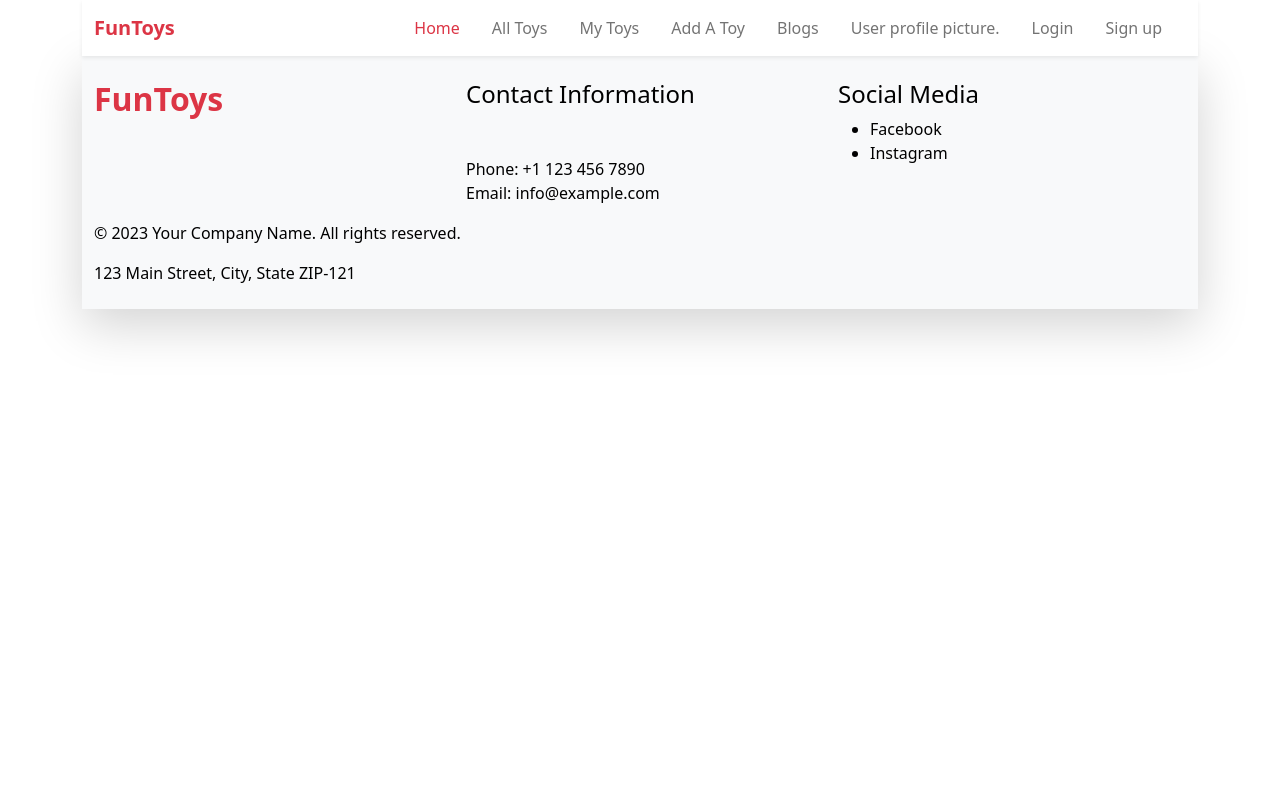
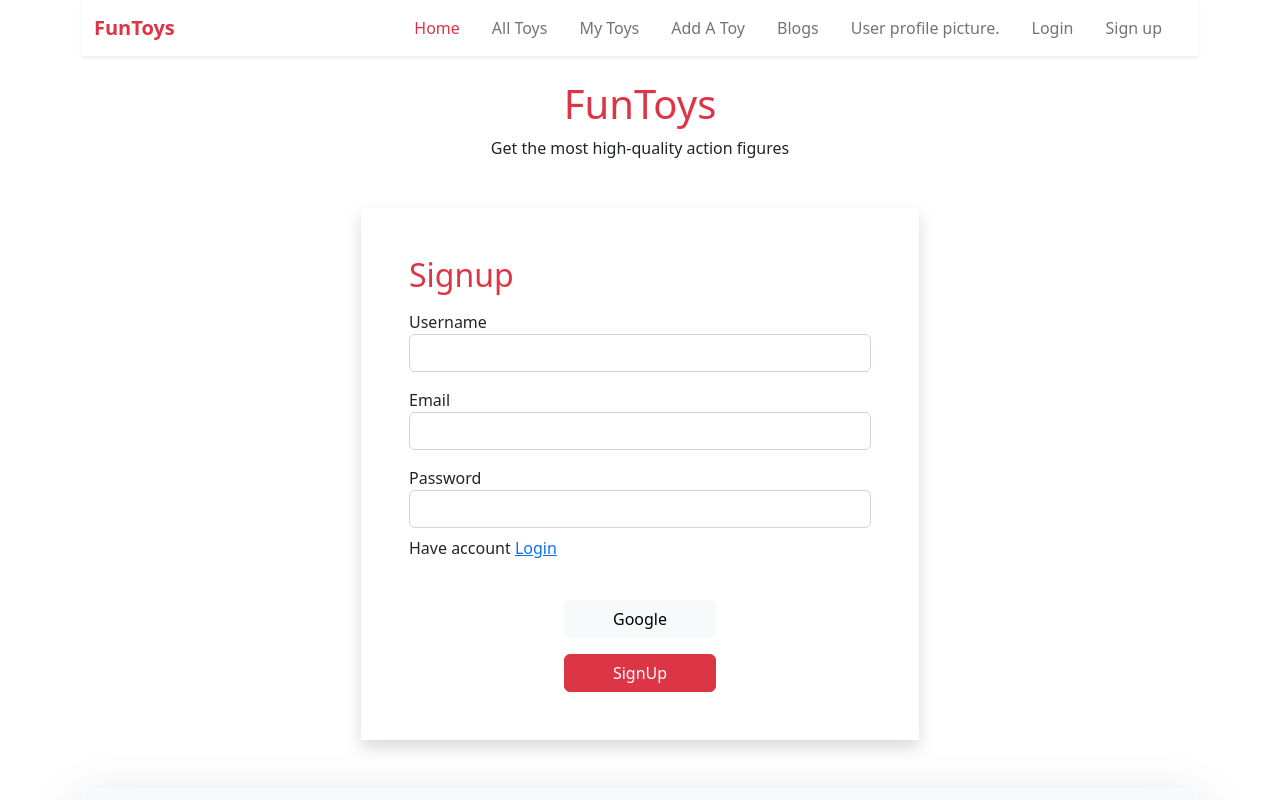
Before and after one commit to kaziFahmid/toy-marketplace, a React (Vite) app: page /signup in a window 1280 px wide. Shown: the top 800 px of the page. Built offline with nearby package versions, Linux system fonts and the light colour scheme.

Commit message:
ssign up has been made

```diff
--- a/src/components/Login/Login.jsx
+++ b/src/components/Login/Login.jsx
@@ -6,8 +6,8 @@ export default function Login() {
     <div>
         <h1 className='text-danger text-center mt-4 '>FunToys</h1>
         <p className='text-center mt-2'>Get the most high quality action figures </p>
-            <form className="w-50 mx-auto mb-5 mt-5 ">
-        <div className="shadow p-5">
+            <form className="w-50 mx-auto mb-5 mt-5 shadow ">
+        <div className=" p-5">
           <h2 className="text-center mb-4 text-danger">Login</h2>
           <div className="mb-3">
             <label className="form-label">Email</label>
@@ -21,7 +21,7 @@ export default function Login() {
          <p>You dont have account ?<Link to='/signup'>create an account</Link></p>
 
       <div className='text-center'>
-      <button className="btn btn-light text-black">Google</button><br/>
+
           <button className="btn btn-danger text-white px-5 mt-3">Login</button>
       </div>
 
--- a/src/components/Signup/Signup.jsx
+++ b/src/components/Signup/Signup.jsx
@@ -1,9 +1,36 @@
 import React from 'react'
+import { Link } from 'react-router-dom'
 
 export default function Signup() {
   return (
     <div>
+    <h1 className="text-danger text-center mt-4">FunToys</h1>
+    <p className="text-center mt-2">Get the most high-quality action figures</p>
 
-    </div>
+    <form className="w-50 mx-auto mb-5 mt-5 shadow p-5">
+        <h2 className='text-danger'>Signup</h2>
+      <div className="form-group mt-3">
+        <label htmlFor="username">Username</label>
+        <input type="text" className="form-control" id="username" name="username" />
+      </div>
+
+      <div className="form-group mt-3">
+        <label htmlFor="email">Email</label>
+        <input type="email" className="form-control" id="email" name="email" />
+      </div>
+
+      <div className="form-group mt-3">
+        <label htmlFor="password">Password</label>
+        <input type="password" className="form-control" id="password" name="password" />
+      </div>
+  <p className='mt-2'>Have account <Link to='/login'> Login</Link></p>
+<div className='text-center'>
+<button className=' btn btn-light mt-4 text-black px-5'>Google</button><br/>
+    <button className='text-white btn btn-danger mt-3 px-5'>SignUp</button>
+</div>
+
+    </form>
+  </div>
+
   )
 }
```
